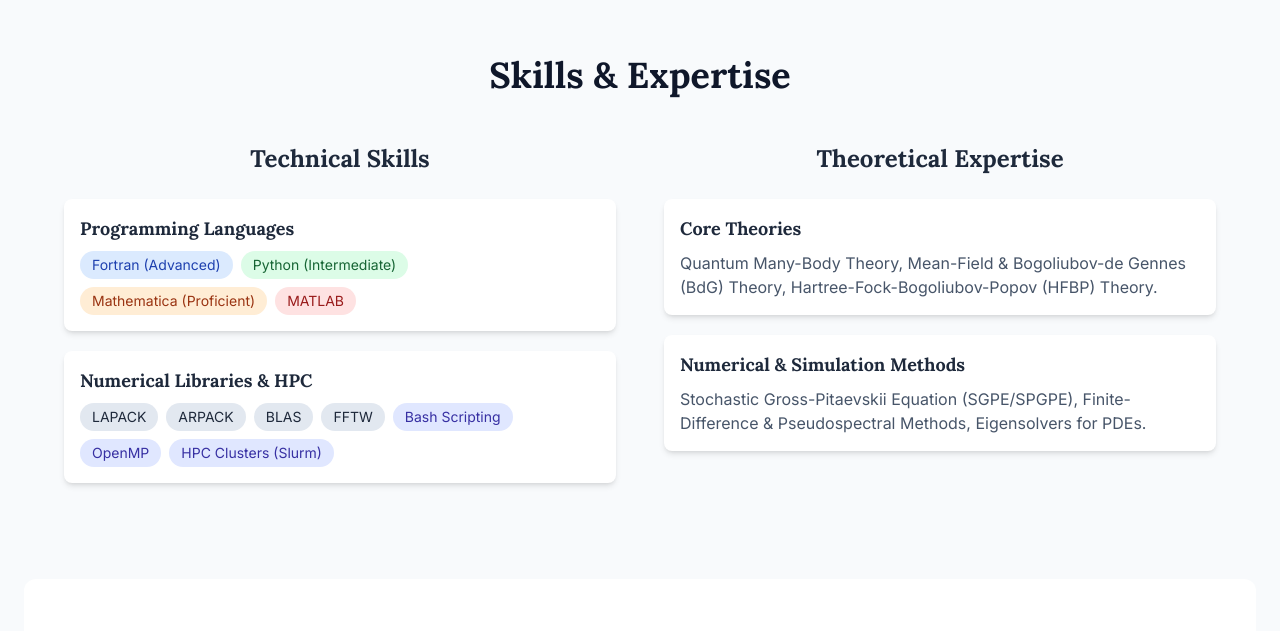
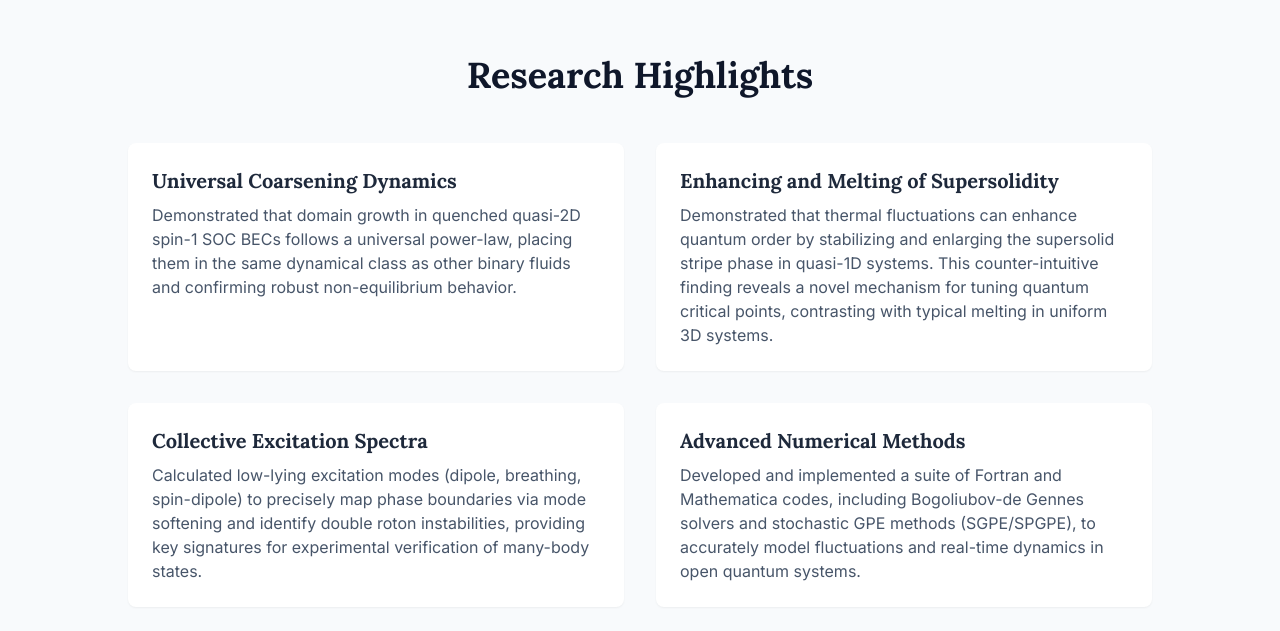
Before and after one commit to Rajat13-93/Rajat13-93.github.io, a plain HTML site: page index.html in a window 1280 px wide. Shown: the part 1309-1940 px from the top of the page. Drawn offline with nearby package versions, Linux system fonts and the light colour scheme.

Commit message:
Update index.html

```diff
--- a/index.html
+++ b/index.html
@@ -121,6 +121,30 @@
                 </div>
             </div>
         </section>
+
+                <!-- Research Highlights Section -->
+        <section id="highlights" class="py-20 md:py-24 scroll-mt-24">
+            <h2 class="text-4xl font-bold text-slate-900 mb-12 text-center">Research Highlights</h2>
+            <div class="grid md:grid-cols-2 gap-8 max-w-5xl mx-auto">
+                <div class="bg-white p-6 rounded-lg card-hover shadow-sm">
+                    <h3 class="text-xl font-bold text-slate-800 mb-2">Universal Coarsening Dynamics</h3>
+                    <p class="text-slate-600">Demonstrated that domain growth in quenched quasi-2D spin-1 SOC BECs follows a universal power-law, placing them in the same dynamical class as other binary fluids and confirming robust non-equilibrium behavior.</p>
+                </div>
+                <div class="bg-white p-6 rounded-lg card-hover shadow-sm">
+                    <h3 class="text-xl font-bold text-slate-800 mb-2">Enhancing and Melting of Supersolidity</h3>
+                    <p class="text-slate-600">Demonstrated that thermal fluctuations can enhance quantum order by stabilizing and enlarging the supersolid stripe phase in quasi-1D systems. This counter-intuitive finding reveals a novel mechanism for tuning quantum critical points, contrasting with typical melting in uniform 3D systems.</p>
+                </div>
+                <div class="bg-white p-6 rounded-lg card-hover shadow-sm">
+                    <h3 class="text-xl font-bold text-slate-800 mb-2">Collective Excitation Spectra</h3>
+                    <p class="text-slate-600">Calculated low-lying excitation modes (dipole, breathing, spin-dipole) to precisely map phase boundaries via mode softening and identify double roton instabilities, providing key signatures for experimental verification of many-body states.</p>
+                </div>
+                <div class="bg-white p-6 rounded-lg card-hover shadow-sm">
+                    <h3 class="text-xl font-bold text-slate-800 mb-2">Advanced Numerical Methods</h3>
+                    <p class="text-slate-600">Developed and implemented a suite of Fortran and Mathematica codes, including Bogoliubov-de Gennes solvers and stochastic GPE methods (SGPE/SPGPE), to accurately model fluctuations and real-time dynamics in open quantum systems.</p>
+                </div>
+            </div>
+        </section>
+
 
         <!-- Skills Section -->
         <section id="skills" class="py-20 md:py-24 scroll-mt-24">
```
